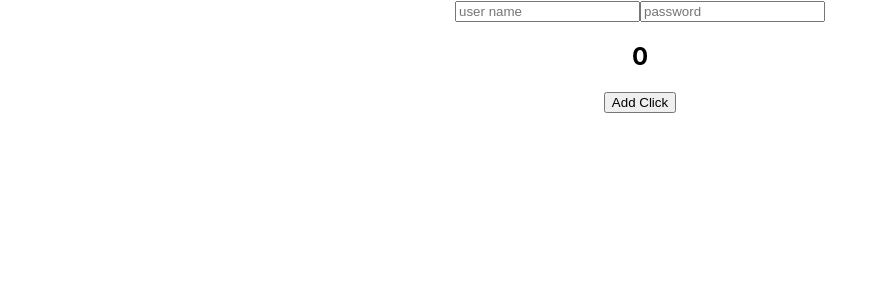
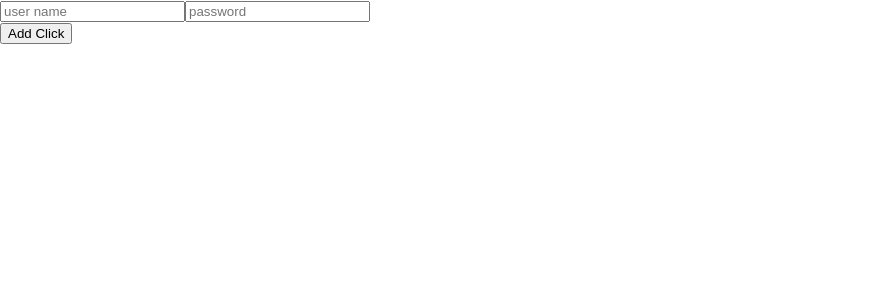
Before and after one commit to 200427-Revature-Training/ken_renelt_p1, a React (Create React App) app in the folder ken_renelt_p1/: page / in a window 1280 px wide. Shown: the top 300 px of the page, without its empty margins (0-888 px from the left). Built offline with nearby package versions, Linux system fonts and the light colour scheme.

Commit message:
adding the data models and the get all view and the login view

```diff
--- a/ken_renelt_p1/src/App.tsx
+++ b/ken_renelt_p1/src/App.tsx
@@ -1,12 +1,12 @@
 import React from 'react';
-import LoginComponent from './components/login/login.component';
+import { ContentComponent } from './components/architecture/content-component/content.component';
 import './App.css';
 
 function App() {
   return (
-    <div className="App">
-      <LoginComponent />
-    </div>
+    <React.Fragment>
+      <ContentComponent />
+      </React.Fragment>
   );
 }
 
--- /dev/null
+++ b/ken_renelt_p1/src/components/architecture/content-component/content.component.tsx
@@ -0,0 +1,33 @@
+import React, { useState } from 'react';
+import { LoginComponent } from '../../content/login-component/login.component';
+
+export const childViews = {
+    login: 'LOGIN',
+    mainView: 'MAIN-VIEW',// VIEW THE LIST OF REIMBURSMENTS
+    addView: 'ADD-VIEW', // VIEW TO ADD A NEW REIMBURSMENT
+    approveView: 'APPROVE-VIEW',
+    statusView: 'STATUS-VIEW'// view for finance manager to view by status
+}
+
+interface LoginComponentProps {
+    setView: ( str: 'LOGIN' | 'MAIN-VIEW' | 'ADD-VIEW' | 'APPROVE-VIEW' | 'STATUS-VIEW') => void;
+}
+
+export const ContentComponent: React.FC = () => {
+    const [view, setView] = useState('LOGIN');
+
+    const getCurrentView = () => {
+
+        console.log('wahts my view = '+ view);
+        switch (view)
+        {
+            case childViews.login: return <LoginComponent setView={setView} />;
+        }
+    }
+
+    return (
+        <main>
+            {getCurrentView()}
+        </main>
+    )
+}
--- /dev/null
+++ b/ken_renelt_p1/src/components/content/login-component/login.component.tsx
@@ -0,0 +1,30 @@
+import React, { useState } from 'react';
+
+interface LoginComponentProps {
+    setView: ( str: 'LOGIN' | 'MAIN-VIEW' | 'ADD-VIEW' | 'APPROVE-VIEW' | 'STATUS-VIEW') => void;
+}
+
+export const LoginComponent: React.FC<LoginComponentProps> = (props) => {
+
+    //const [clickInput, setClickInput] = useState(0);
+    const [userClicks, setUserClicks] = useState(0);
+
+const LoginSubmit = () => {
+    console.log('I am login component');
+    // what is the best method to call the server in react
+    // find out add it here
+};
+
+    return (
+        <main>
+            <section id="content-component">
+                <input type="text" placeholder="user name"></input>
+                <input type="password" placeholder="password"></input>
+            </section>
+            <section>
+                <button onClick={() => LoginSubmit()}>Add Click</button>
+            </section>
+        </main>
+    )
+}
+// export default ClickerComponent;
--- a/ken_renelt_p1/src/components/login/login.component.tsx
+++ /dev/null
@@ -1,35 +0,0 @@
-import React, { useState } from 'react';
-// import './clicker-component.css';
-
-let numColor:string = '';
-
-const ClickerComponent: React.FC = () => {
-
-    //const [clickInput, setClickInput] = useState(0);
-    const [userClicks, setUserClicks] = useState(0);
-
-const ClickSubmitter = () => {
-    setUserClicks(userClicks + 1);
-    //setClickInput(0);
-    if(userClicks >= 10)
-        numColor = 'clickerNum';
-};
-
-    return (
-        <main>
-            <section id="content-component">
-                <input type="text" placeholder="user name"></input>
-                <input type="password" placeholder="password"></input>
-            </section>
-            <section>
-             <h2 className={numColor}>{userClicks}</h2>
-            </section>
-        <section>
-            <button onClick={() => ClickSubmitter()}>Add Click</button>
-
-        </section>
-        </main>
-    )
-}
-
-export default ClickerComponent;
```
Also changed, not shown: ken_renelt_p1/src/components/content/ers-reimb-list-component/ers-reimb-list.component.tsx (added, +11 -0 lines), ken_renelt_p1/src/components/content/ers-reimbursment-component/ers-reimb.component.tsx (added, +18 -0 lines), ken_renelt_p1/src/components/content/request-all-component/request-all.component.tsx (added, +26 -0 lines), ken_renelt_p1/src/data-models/Ers_reimbursment.tsx (added, +30 -0 lines), ken_renelt_p1/src/components/content/login-component/login.component.css (renamed from ken_renelt_p1/src/components/login/login.component.css).
